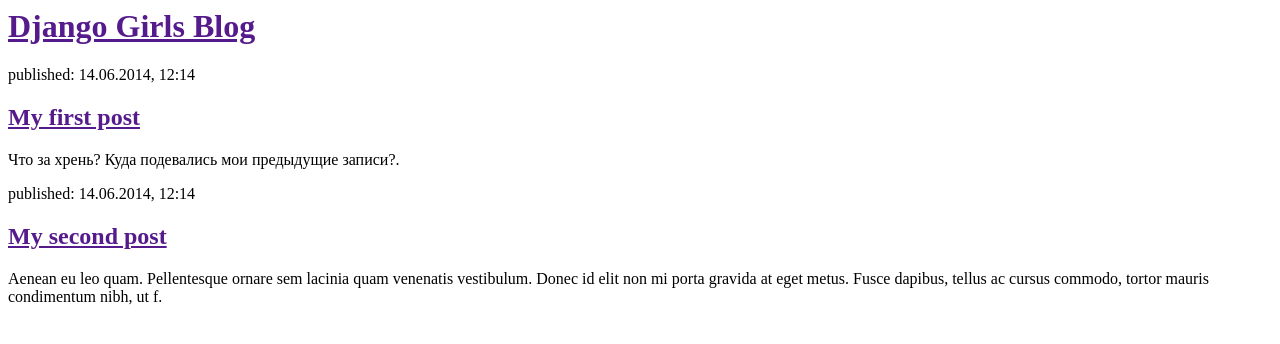
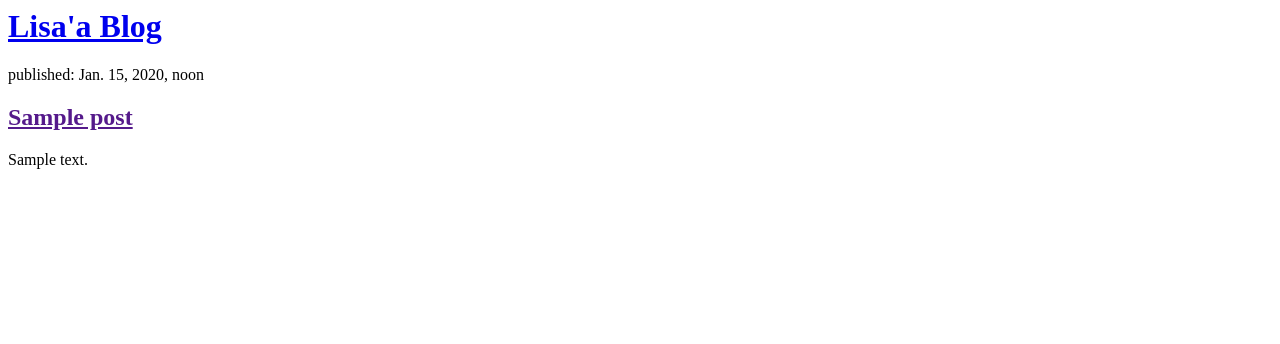
Before and after one commit to ImagineImogen/djangoblog, a Django app: template blogest/templates/blogest/post_list.html in a window 1280 px wide. Shown: the top 344 px of the page. Run offline with Django 3.2, Linux system fonts and the light colour scheme; the template is opened without the code that fills it: values that come from a table or form of the project are taken from there, others are empty; tables that the repository leaves empty hold one stand-in row (values such as "Sample post").

Commit message:
Templates modified

```diff
--- a/blogest/templates/blogest/post_list.html
+++ b/blogest/templates/blogest/post_list.html
@@ -3,20 +3,16 @@
             <title>Django Girls blog</title>
         </head>
         <body>
-            <div>
-                <h1><a href="">Django Girls Blog</a></h1>
-            </div>
+             <div>
+        <h1><a href="/">Lisa'a Blog</a></h1>
+    </div>
 
-            <div>
-                <p>published: 14.06.2014, 12:14</p>
-                <h2><a href="">My first post</a></h2>
-                <p>Что за хрень? Куда подевались мои предыдущие записи?.</p>
-            </div>
-
-            <div>
-                <p>published: 14.06.2014, 12:14</p>
-                <h2><a href="">My second post</a></h2>
-                <p>Aenean eu leo quam. Pellentesque ornare sem lacinia quam venenatis vestibulum. Donec id elit non mi porta gravida at eget metus. Fusce dapibus, tellus ac cursus commodo, tortor mauris condimentum nibh, ut f.</p>
-            </div>
+    {% for post in posts %}
+        <div>
+            <p>published: {{ post.published_date }}</p>
+            <h2><a href="">{{ post.title }}</a></h2>
+            <p>{{ post.text|linebreaksbr }}</p>
+        </div>
+    {% endfor %}
         </body>
     </html>
--- a/blogest/views.py
+++ b/blogest/views.py
@@ -1,4 +1,7 @@
 from django.shortcuts import render
+from django.utils import timezone
+from .models import Post
 
 def post_list(request):
-    return render(request, 'blogest/post_list.html', {})
+    posts = Post.objects.filter(published_date__lte=timezone.now()).order_by('published_date')
+    return render(request, 'blogest/post_list.html', {'posts':posts})
```
